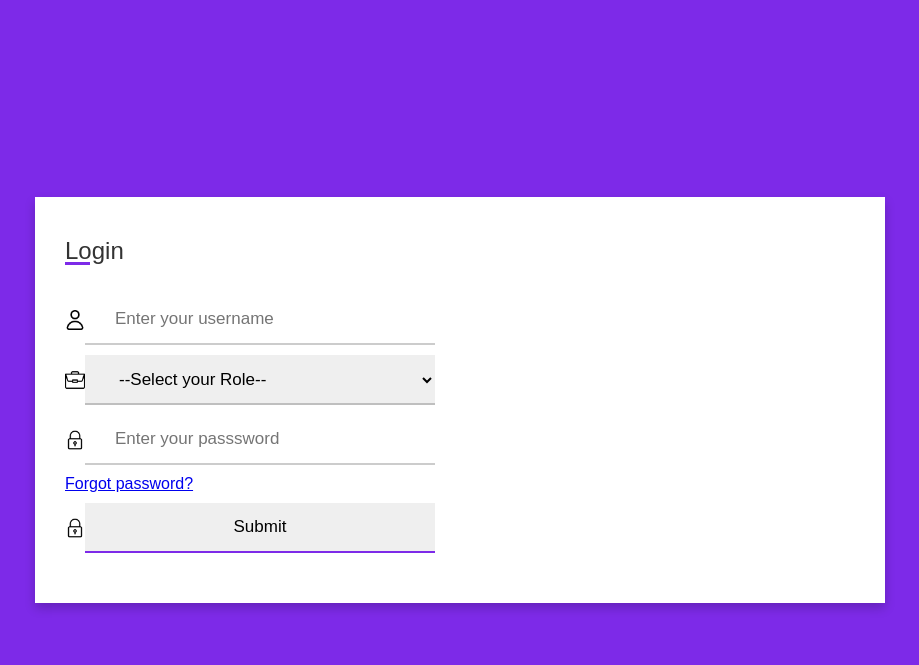
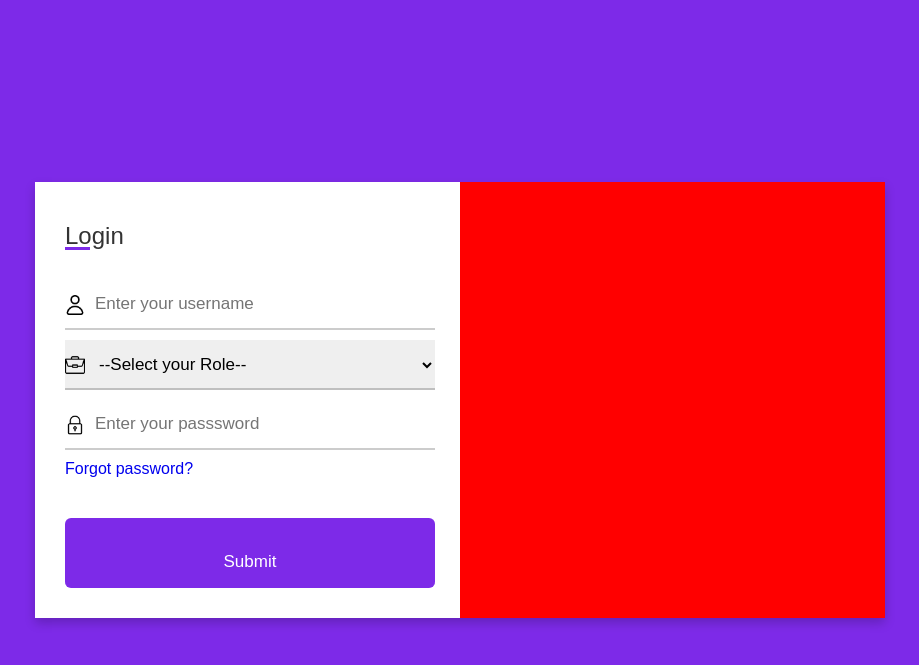
Before and after one commit to Thiromi97/Final-Year-Project, a PHP site: page /login.php in a window 1280 px wide. Shown: the top 665 px of the page, without its empty margins (180-1099 px from the left). Run offline with PHP 8.4, Linux system fonts and the light colour scheme.

Commit message:
New style changes

```diff
--- a/login.php
+++ b/login.php
@@ -11,6 +11,7 @@
 
 <body>
     <div class="container">
+        <div class="cover"></div>
         <form action="#">
             <div class="login-form">
                 <div class="title">Login</div>
@@ -34,8 +35,8 @@
                     </div>
                     <div class="text"><a href="#">Forgot password?</a></div>
                     <div class="button input-box">
-                        <img src="images/padlock.png" id="password-png">
-                        <input type="submit" value="Submit">
+                        <!-- <img src="images/padlock.png" id="password-png"> -->
+                        <input type="submit" value="Submit" class="button">
                     </div>
                 </div>
             </div>
--- a/style.css
+++ b/style.css
@@ -30,12 +30,24 @@
  }
 
  .container{
+   position: relative;
     max-width: 850px;
     width: 100%;
     background: #fff;
     padding: 40px 30px;
     box-shadow:0 5px 10px rgba(0,0,0,0.2);
 
+ }
+
+ .container .cover{
+   position: absolute;
+   height: 100%;
+   width: 50%;
+   top: 0;
+   left: 50%;
+   background: red;
+   z-index: 98;
+   /* background: #7d2ae8; */
  }
 
  .container .form-content{
@@ -119,3 +131,29 @@
    border-bottom: 2px solid rgba(0,0,0,0.2);
 
 }
+
+img{
+   position: absolute;
+}
+
+.button{
+   color: #fff;
+   background: #7d2ae8;
+   border-radius: 6px;
+   padding: 0;
+   margin-top: 40px;
+   cursor: pointer;
+   transition: all 0.4s ease;
+}
+
+.button:hover{
+   background: #333;
+}
+
+.text a{
+   text-decoration: none;
+}
+
+.text a:hover{
+   text-decoration: underline;
+}
```
